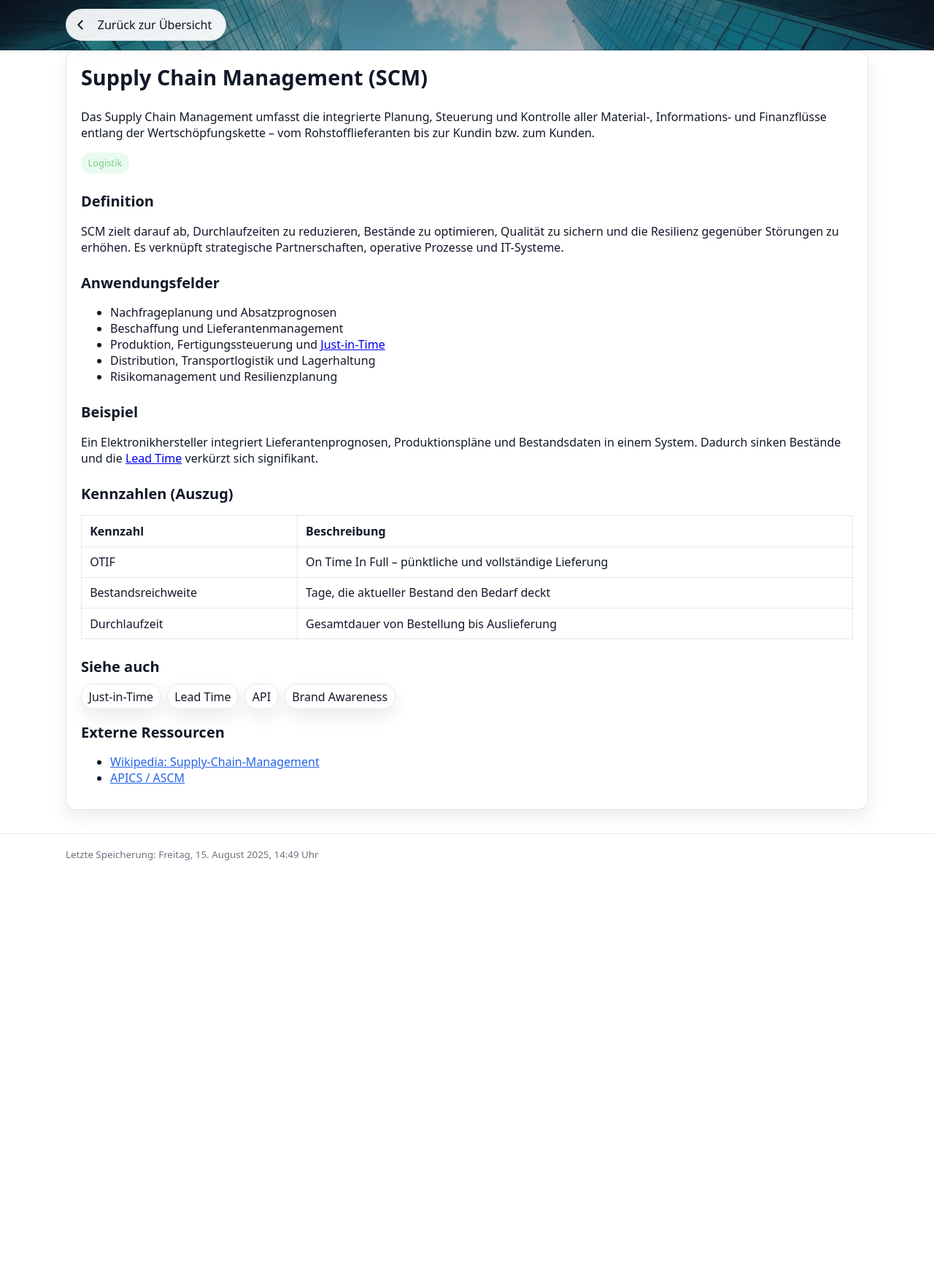
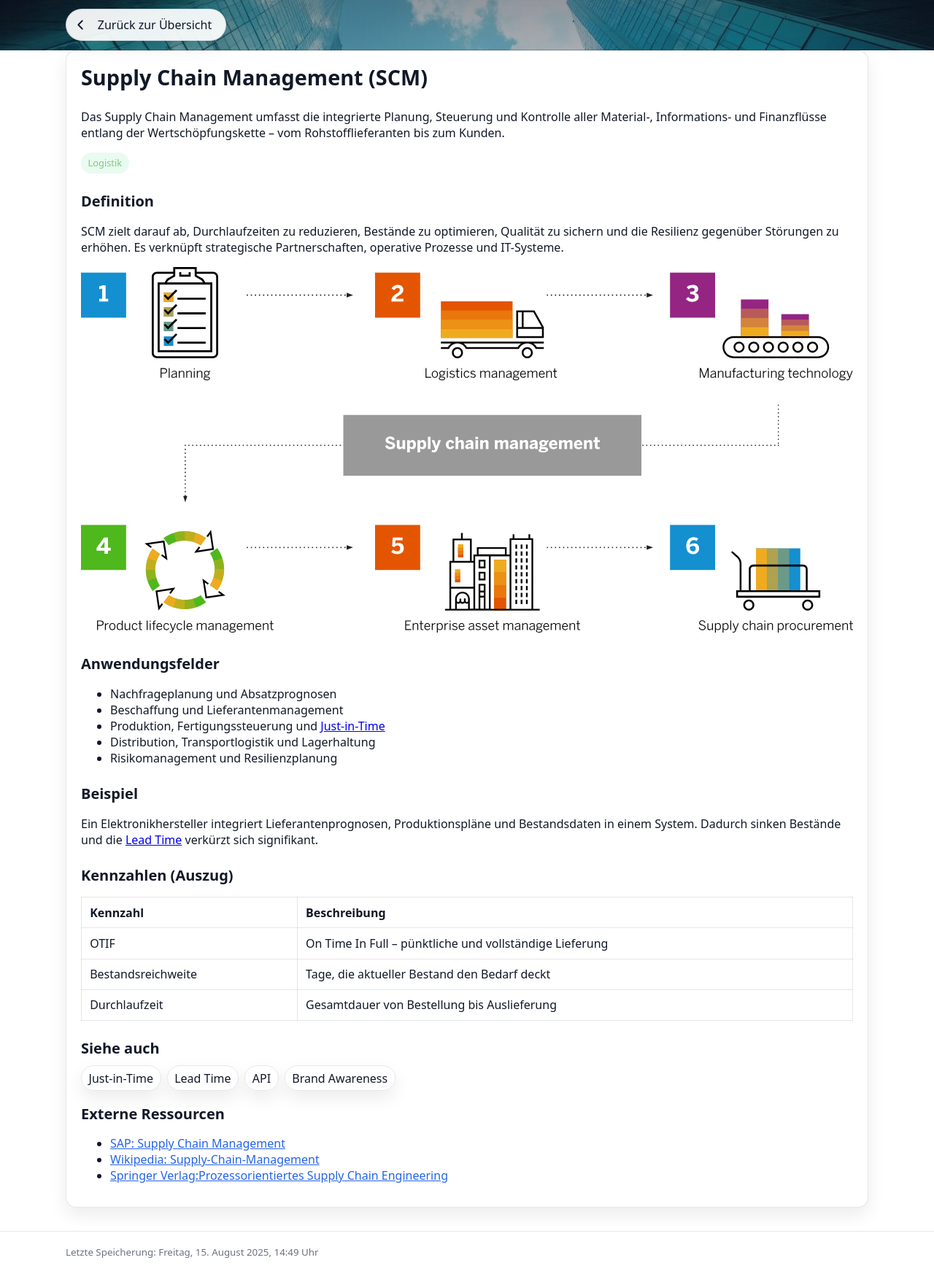
Before and after one commit to lucie-schoeffel/glossar-projekt, a plain HTML site: page begriffe/supply-chain-management.html in a window 1280 px wide. Shown: the whole page at 73% size. Before the commit the page ends 1197 px from the top, so only its background shows below. Drawn offline with Linux system fonts and the light colour scheme.

Commit message:
Add supply chain management SVG image and update related HTML files with external resource links

```diff
--- a/begriffe/supply-chain-management.html
+++ b/begriffe/supply-chain-management.html
@@ -37,7 +37,7 @@
         <h1>Supply Chain Management (SCM)</h1>
         <p class="term-description">Das Supply Chain Management umfasst die integrierte Planung, Steuerung und Kontrolle
           aller Material-, Informations- und Finanzflüsse entlang der Wertschöpfungskette – vom Rohstofflieferanten bis
-          zur Kundin bzw. zum Kunden.</p>
+          zum Kunden.</p>
         <div class="term-meta">
           <span class="chip" data-chip="logistik">Logistik</span>
         </div>
@@ -48,6 +48,7 @@
         <p>SCM zielt darauf ab, Durchlaufzeiten zu reduzieren, Bestände zu optimieren, Qualität zu sichern und die
           Resilienz gegenüber Störungen zu erhöhen. Es verknüpft strategische Partnerschaften, operative Prozesse und
           IT-Systeme.</p>
+          <img src="../assets/images/supply-chain-management.svg" alt="Supply Chain Management">
       </section>
 
       <section>
@@ -108,9 +109,10 @@
       <section class="ext-links">
         <h2>Externe Ressourcen</h2>
         <ul>
+          <li><a href="https://www.sap.com/germany/products/scm/what-is-supply-chain-management.html#:~:text=Definition%20von%20Supply%20Chain%20Management,%2C%20Qualit%C3%A4t%2C%20Produktivit%C3%A4t%20und%20Kundenzufriedenheit." target="_blank" rel="noopener">SAP: Supply Chain Management</a></li>
           <li><a href="https://de.wikipedia.org/wiki/Supply-Chain-Management" target="_blank" rel="noopener">Wikipedia:
               Supply-Chain-Management</a></li>
-          <li><a href="https://www.apics.org/" target="_blank" rel="noopener">APICS / ASCM</a></li>
+          <li><a href="https://link.springer.com/book/10.1007/978-3-658-00269-5" target="_blank" rel="noopener">Springer Verlag:Prozessorientiertes Supply Chain Engineering</a></li>
         </ul>
       </section>
     </article>
```
Also changed, not shown: begriffe/api.html (+1 -0 lines), begriffe/brand-awareness.html (+1 -0 lines), begriffe/just-in-time.html (+4 -1 lines), begriffe/lead-time.html (+1 -0 lines), assets/images/supply-chain-management.svg (added).
